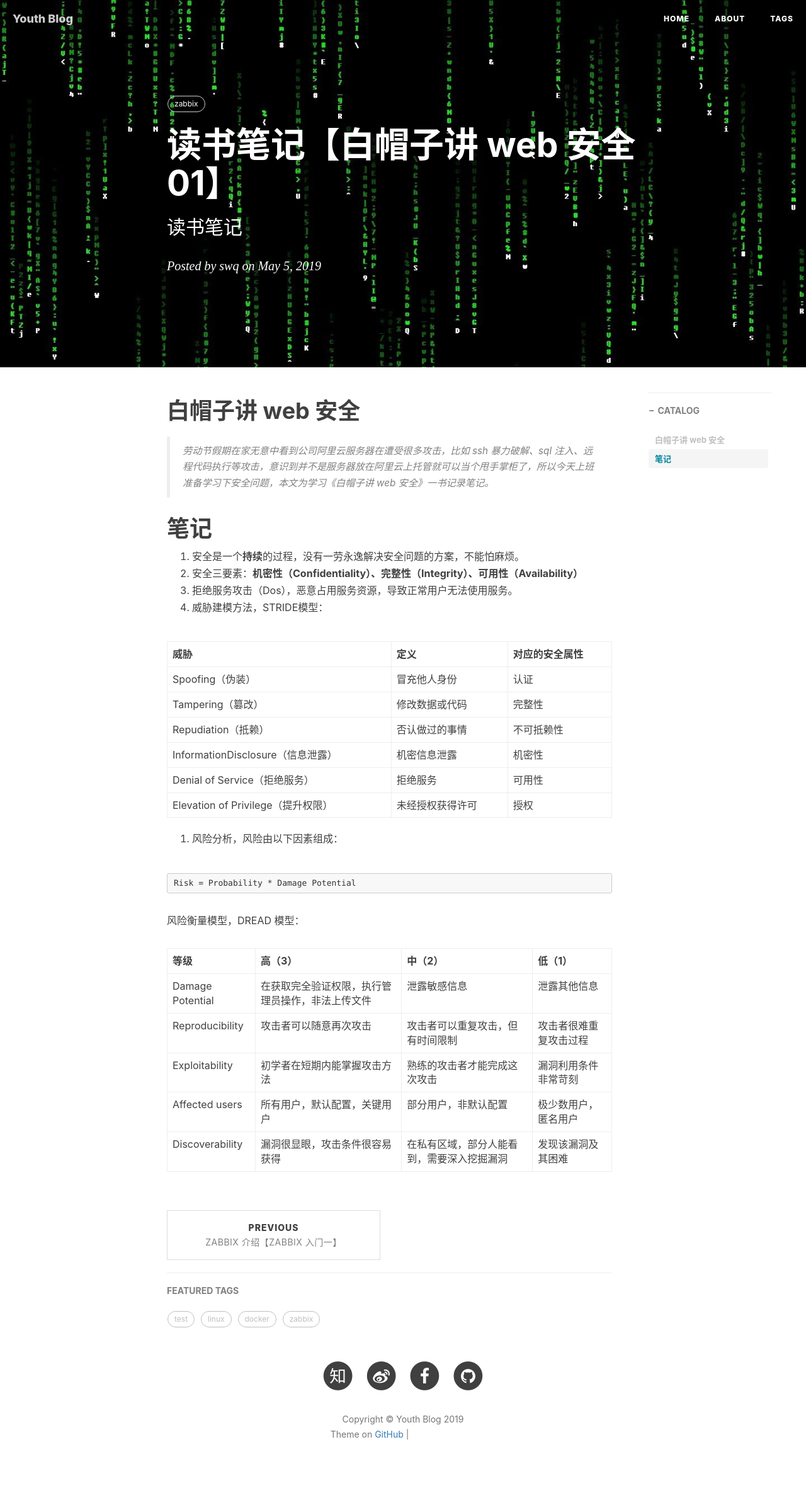
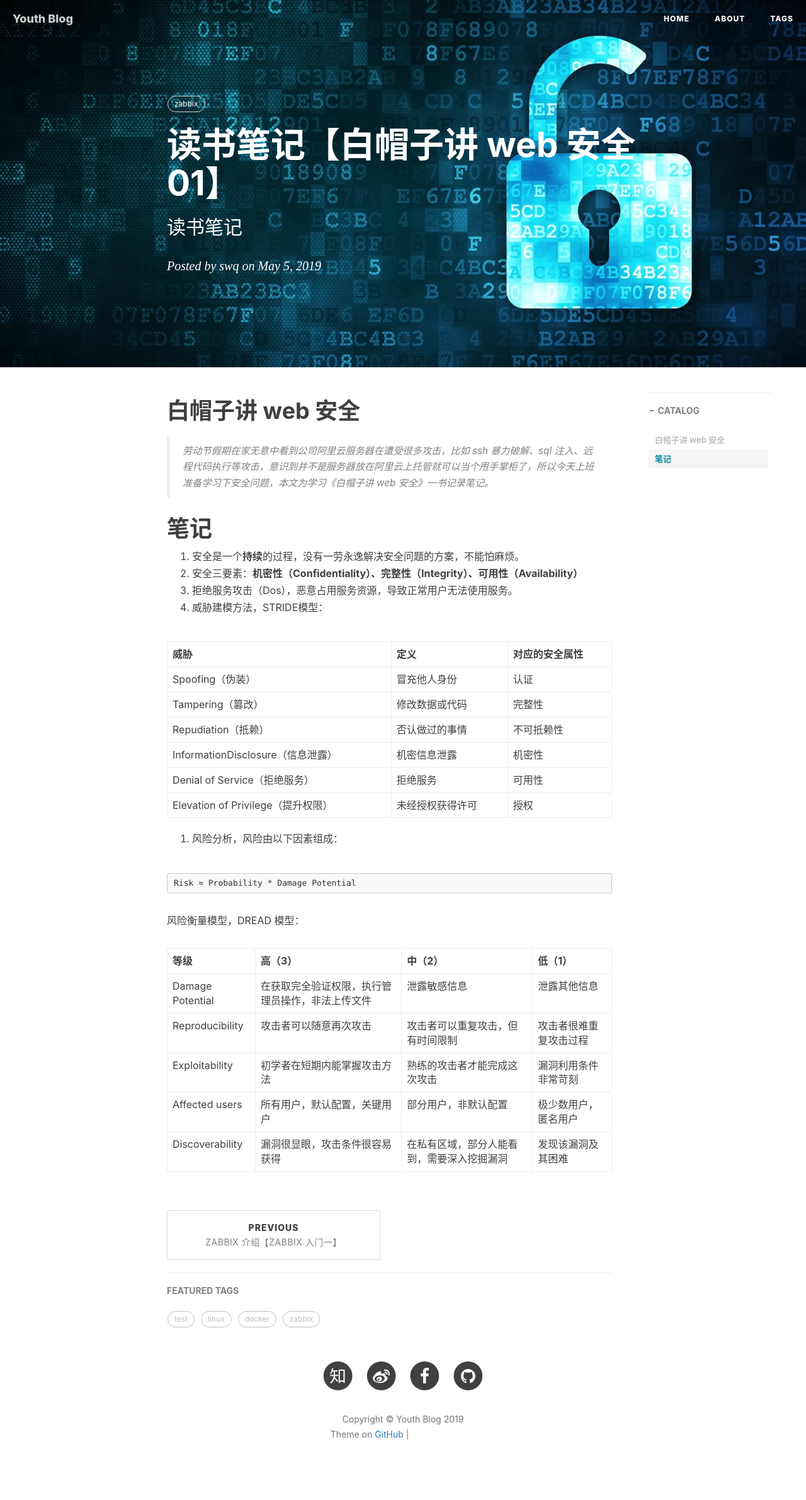
Before and after one commit to sven0219/Swq1227, a Jekyll site: the page built from _posts/2019-05-05-hacker-2019.md, in a window 1280 px wide. Shown: the whole page at 63% size. Built offline with Jekyll 4.4.1, drawn with Linux system fonts in a browser that asks for light colours; nearby versions of some CDN libraries; comment, search, counter and statistics services are not loaded; grey boxes are pictures that could not be loaded.

Commit message:
简化”

```diff
--- a/_config.yml
+++ b/_config.yml
@@ -1,7 +1,7 @@
 # Site settings
 title: Youth Blog
 SEOTitle:  Youth Blog
-header-img: img/post-bg-keybord.jpg
+header-img: img/post-bg-rwd.jpg
 email: swq1227@gmail.com
 description: "Every failure is leading towards success."
 keyword: "Youth, Youth Blog, Youth, swq, 沈文强, iOS, Apple, iPhone"
--- a/_posts/2019-05-05-harker-2019.md
+++ b/_posts/2019-05-05-hacker-2019.md
@@ -4,7 +4,7 @@ title:      读书笔记【白帽子讲 web 安全 01】
 subtitle:   读书笔记
 date:       2019-05-05
 author:     swq
-header-img: img/post-bg-harker.jpg
+header-img: img/post-bg-hacker.jpg
 catalog: true
 tags:
     - zabbix
```
Also changed, not shown: img/post-bg-harker.jpg (deleted), img/post-bg-mma-0.png (deleted), img/post-bg-mma-1.jpg (deleted), img/post-bg-mma-2.jpg (deleted), img/post-bg-mma-3.jpg (deleted), img/post-bg-mma-4.jpg (deleted), img/post-bg-mma-5.jpg (deleted), img/post-bg-mma-6.jpg (deleted).
